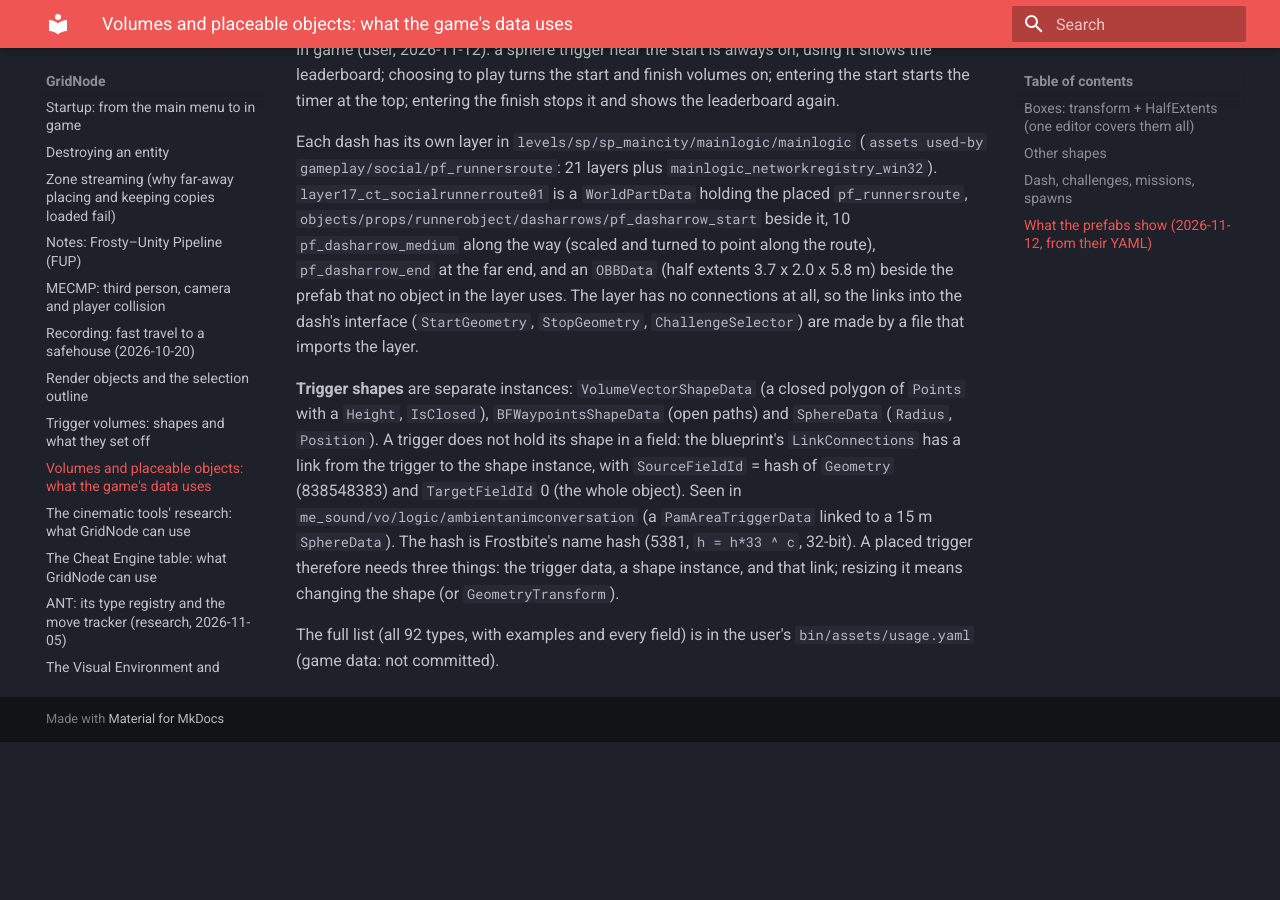
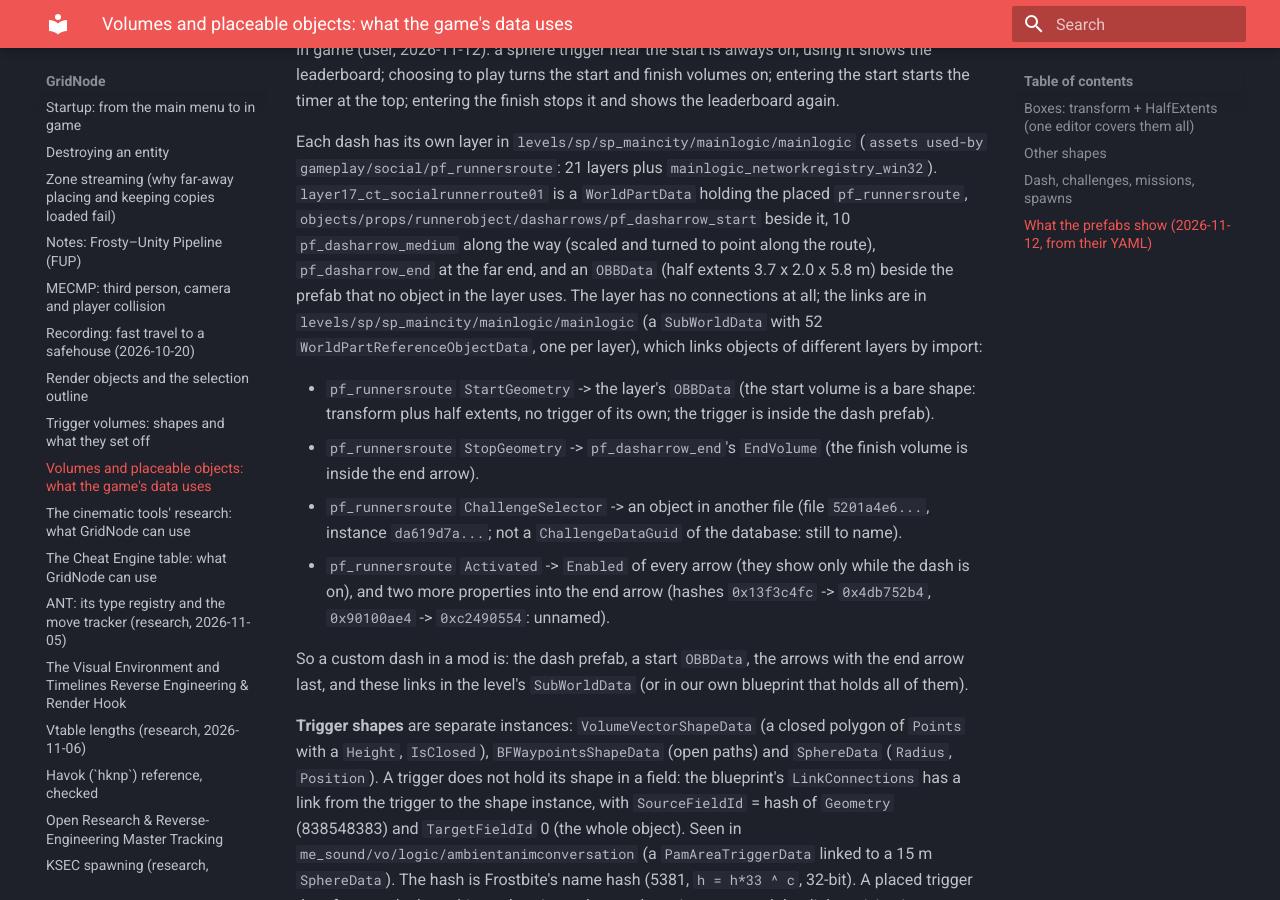
Before and after one commit to CodeNameMeteor/Gridnode, an MkDocs documentation site: the page built from docs/research/volume-catalogue.md, in a window 1280 px wide and 900 px high, scrolled down 3335 px. Built offline with MkDocs 1.6.1 and Material for MkDocs 9.7.7, drawn with Linux system fonts in a browser that asks for light colours; before the commit the page ends 4077 px from its top, so only the background shows below that.

Commit message:
Volume catalogue: how mainlogic links a dash's start, finish and arrows
Co-Authored-By: Claude Opus 5.5 <noreply@anthropic.com>
Claude-Session: https://claude.ai/code/session_019UGCLf6Ks3eQC9xMHytTtg

```diff
--- a/docs/research/volume-catalogue.md
+++ b/docs/research/volume-catalogue.md
@@ -92,8 +92,20 @@ gameplay/social/pf_runnersroute`: 21 layers plus `mainlogic_networkregistry_win3
 is a `WorldPartData` holding the placed `pf_runnersroute`, `objects/props/runnerobject/dasharrows/pf_dasharrow_start`
 beside it, 10 `pf_dasharrow_medium` along the way (scaled and turned to point along the route), `pf_dasharrow_end`
 at the far end, and an `OBBData` (half extents 3.7 x 2.0 x
-5.8 m) beside the prefab that no object in the layer uses. The layer has no connections at all, so the links into
-the dash's interface (`StartGeometry`, `StopGeometry`, `ChallengeSelector`) are made by a file that imports the layer.
+5.8 m) beside the prefab that no object in the layer uses. The layer has no connections at all; the links are in
+`levels/sp/sp_maincity/mainlogic/mainlogic` (a `SubWorldData` with 52 `WorldPartReferenceObjectData`, one per
+layer), which links objects of different layers by import:
+
+- `pf_runnersroute` `StartGeometry` -> the layer's `OBBData` (the start volume is a bare shape: transform plus half
+  extents, no trigger of its own; the trigger is inside the dash prefab).
+- `pf_runnersroute` `StopGeometry` -> `pf_dasharrow_end`'s `EndVolume` (the finish volume is inside the end arrow).
+- `pf_runnersroute` `ChallengeSelector` -> an object in another file (file `5201a4e6...`, instance `da619d7a...`; not
+  a `ChallengeDataGuid` of the database: still to name).
+- `pf_runnersroute` `Activated` -> `Enabled` of every arrow (they show only while the dash is on), and two more
+  properties into the end arrow (hashes `0x13f3c4fc` -> `0x4db752b4`, `0x90100ae4` -> `0xc2490554`: unnamed).
+
+So a custom dash in a mod is: the dash prefab, a start `OBBData`, the arrows with the end arrow last, and these
+links in the level's `SubWorldData` (or in our own blueprint that holds all of them).
 
 **Trigger shapes** are separate instances: `VolumeVectorShapeData` (a closed polygon of `Points` with a `Height`,
 `IsClosed`), `BFWaypointsShapeData` (open paths) and `SphereData` (`Radius`, `Position`). A trigger does not hold
```
